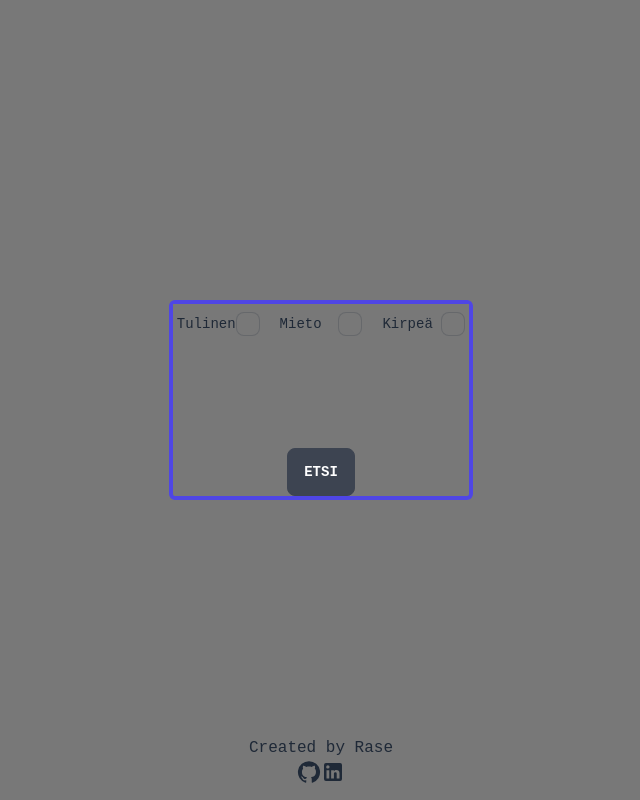
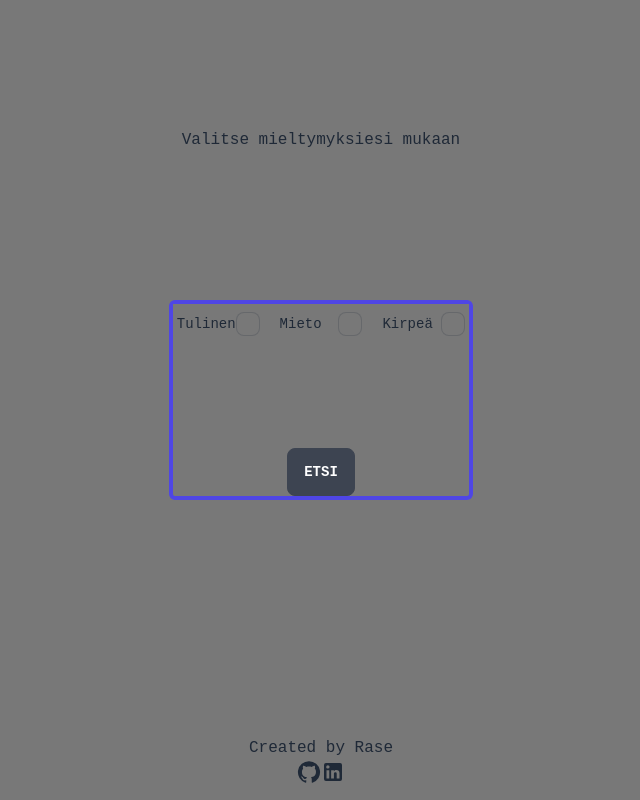
Before and after one commit to 52617365/varaapoyta, a Next.js app: page / in a window 1280 px wide. Shown: the whole page, without its empty margins (319-959 px from the left). Built offline with nearby package versions, Linux system fonts and the light colour scheme.

Commit message:
Added introduction text that is made with react spring.

```diff
--- /dev/null
+++ b/components/Introduction.tsx
@@ -0,0 +1,20 @@
+import {useSpring, animated} from 'react-spring'
+import React from "react";
+
+function Introduction() {
+    const props = useSpring({
+        to: {opacity: 1},
+        from: {opacity: 0},
+        reset: true,
+        delay: 400,
+    })
+    return (
+        <div className="absolute left-0 right-0 top-32">
+            <animated.h1 className="text-center" style={props}>
+                Valitse mieltymyksiesi mukaan
+            </animated.h1>
+        </div>
+    )
+}
+
+export default Introduction;
--- a/pages/index.tsx
+++ b/pages/index.tsx
@@ -1,13 +1,14 @@
-import {useState} from 'react';
 import type {NextPage} from 'next'
 import SiteFooter from "../components/SiteFooter"
 import SiteHead from "../components/SiteHead";
 import Form from "../components/Form";
+import Introduction from "../components/Introduction"
 
 const Home: NextPage = () => {
     return (
         <>
             <SiteHead/>
+            <Introduction/>
             <Form/>
             <SiteFooter/>
         </>
```
